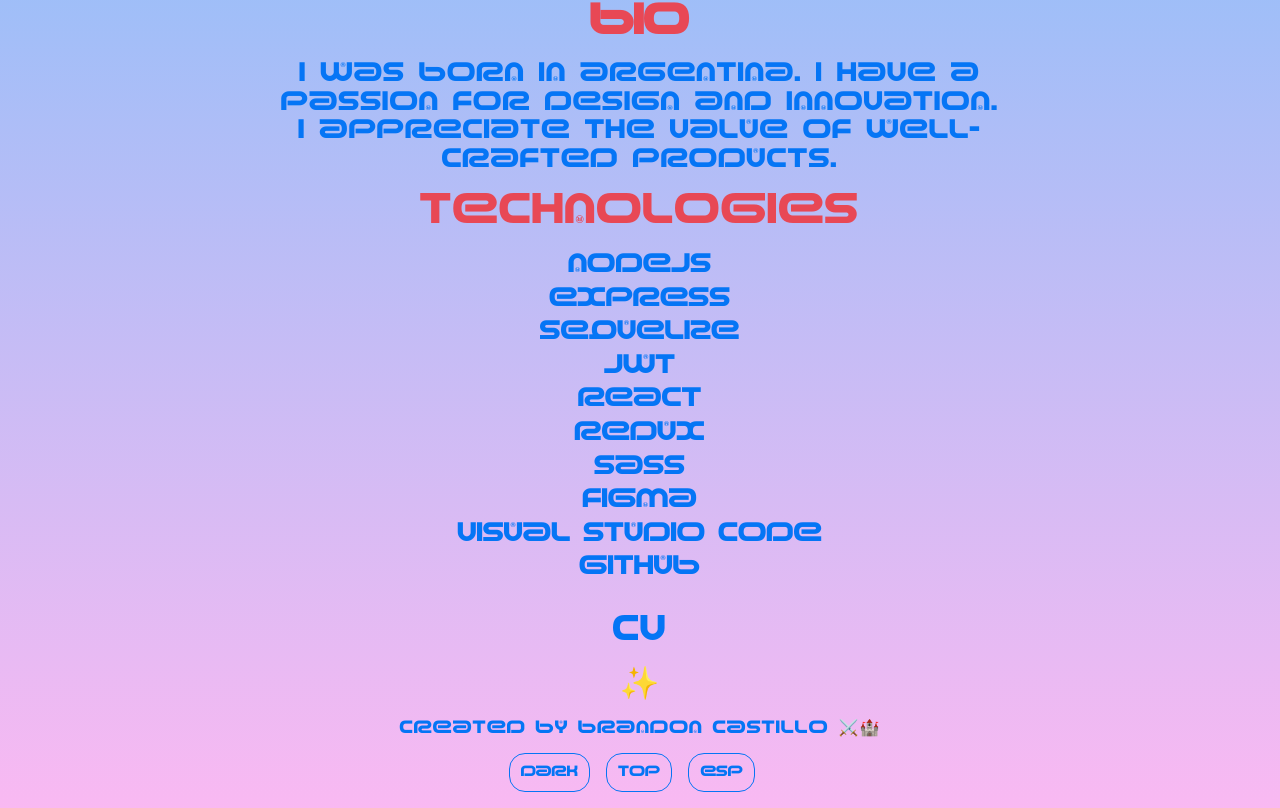
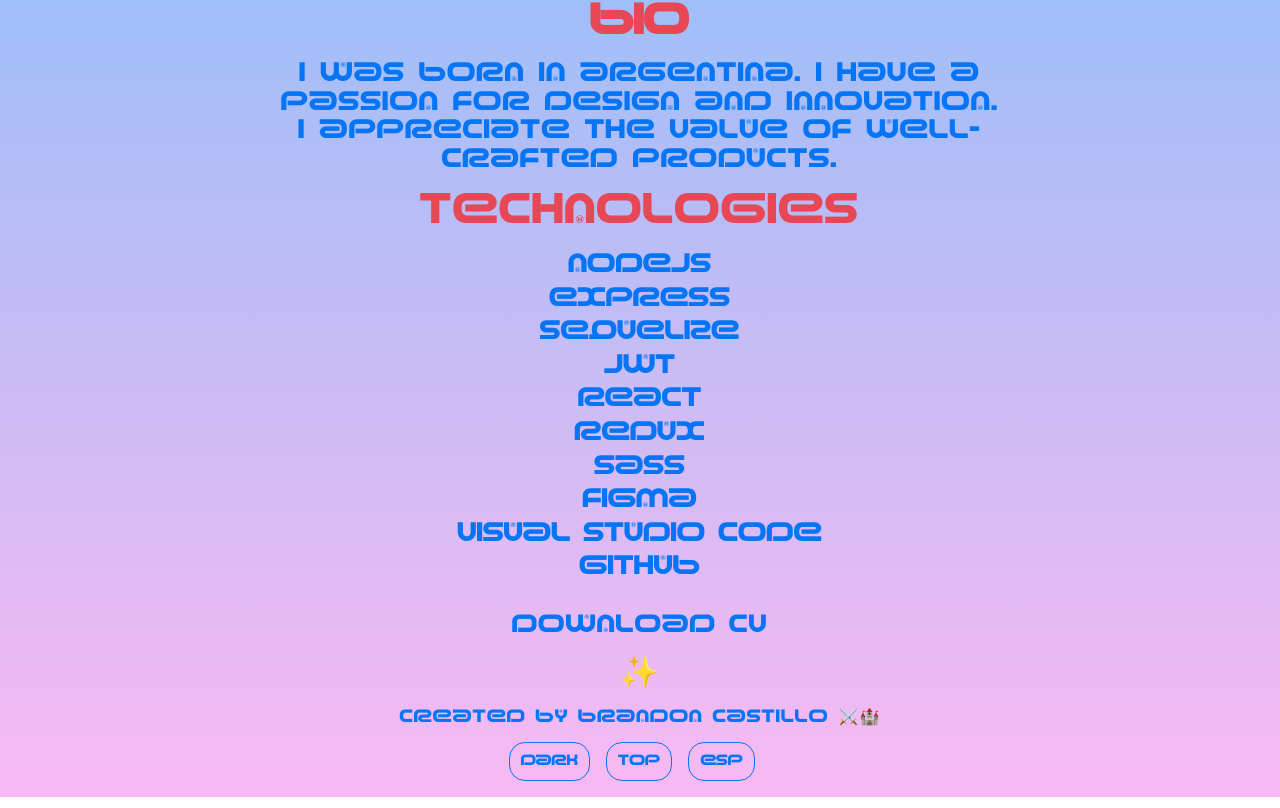
Before and after one commit to pibelanzallamas/brandon-portfolio, a React (Vite) app: page /profile in a window 1280 px wide. Shown: the part 504-1312 px from the top of the page. Built offline with nearby package versions, Linux system fonts and the light colour scheme.

Commit message:
cvs updated

```diff
--- a/src/components/Profile.jsx
+++ b/src/components/Profile.jsx
@@ -6,9 +6,9 @@ function Profile() {
   const esp = useSelector((state) => state.lang.esp);
   const dark = useSelector((state) => state.theme.dark);
   const cv = {
-    link: "https://drive.google.com/file/d/1POEDGfliX7eE_ussDONCLZFs0ww8snse/view?usp=sharing",
+    link: "https://drive.google.com/uc?export=download&id=1V0fpWw8Tfl7rTIm1z3Z4H5GJLqhgVn5P",
     link2:
-      "https://drive.google.com/file/d/1aWjYJvjbn3KkS_K5ZzTUhsnGN88RpvuE/view?usp=sharing",
+      "https://drive.google.com/uc?export=download&id=1Q8W8JXVOk6rEgmJ6hYolGjCNefLSAGJc",
   };
 
   return (
@@ -58,10 +58,12 @@ function Profile() {
         >
           <a
             href={esp ? cv.link : cv.link2}
-            target="_blank"
-            rel="noopener noreferrer"
+            // target="_blank"
+            // rel="noopener noreferrer"
           >
-            <p style={{ fontSize: "2rem" }}>CV</p>
+            <p style={{ fontSize: "1.4rem" }}>
+              {esp ? <>Descargar CV</> : <>Download CV</>}
+            </p>
           </a>
         </div>
         <Credits />
```
